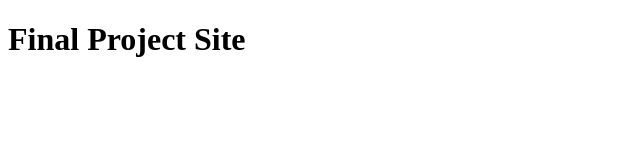
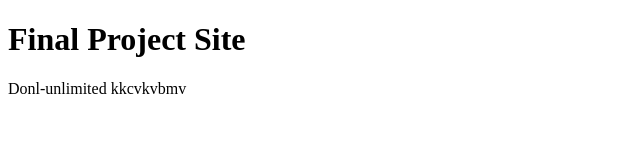
Before and after one commit to donl-unlimited/donl-unlimited.github.io, a plain HTML site: page index.html in a window 1280 px wide. Shown: the whole page, without its empty margins (0-640 px from the left). Drawn offline with Linux system fonts and the light colour scheme.

Commit message:
Update index.html

```diff
--- a/index.html
+++ b/index.html
@@ -8,5 +8,6 @@
 </head>
 <body>
   <h1>Final Project Site</h1>
+  <p> Donl-unlimited kkcvkvbmv </p>
 </body>
 </html>
```
